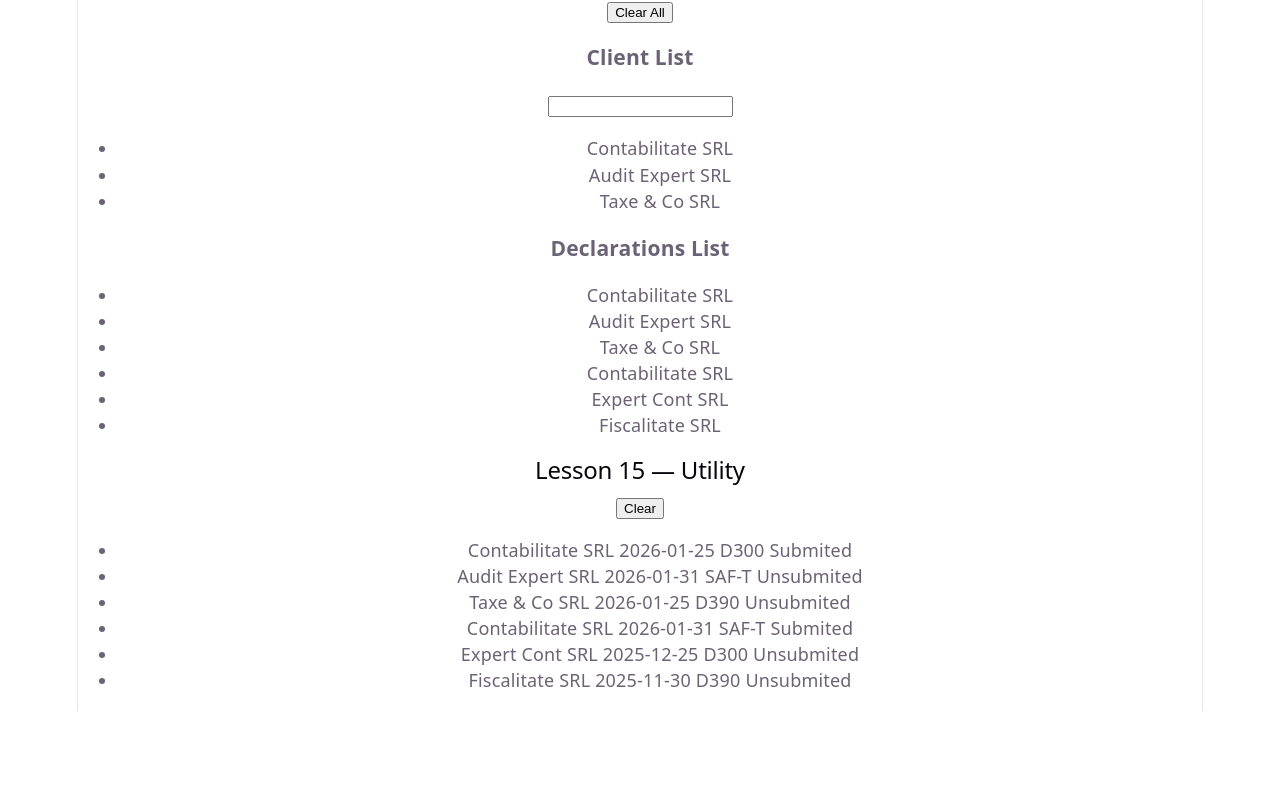
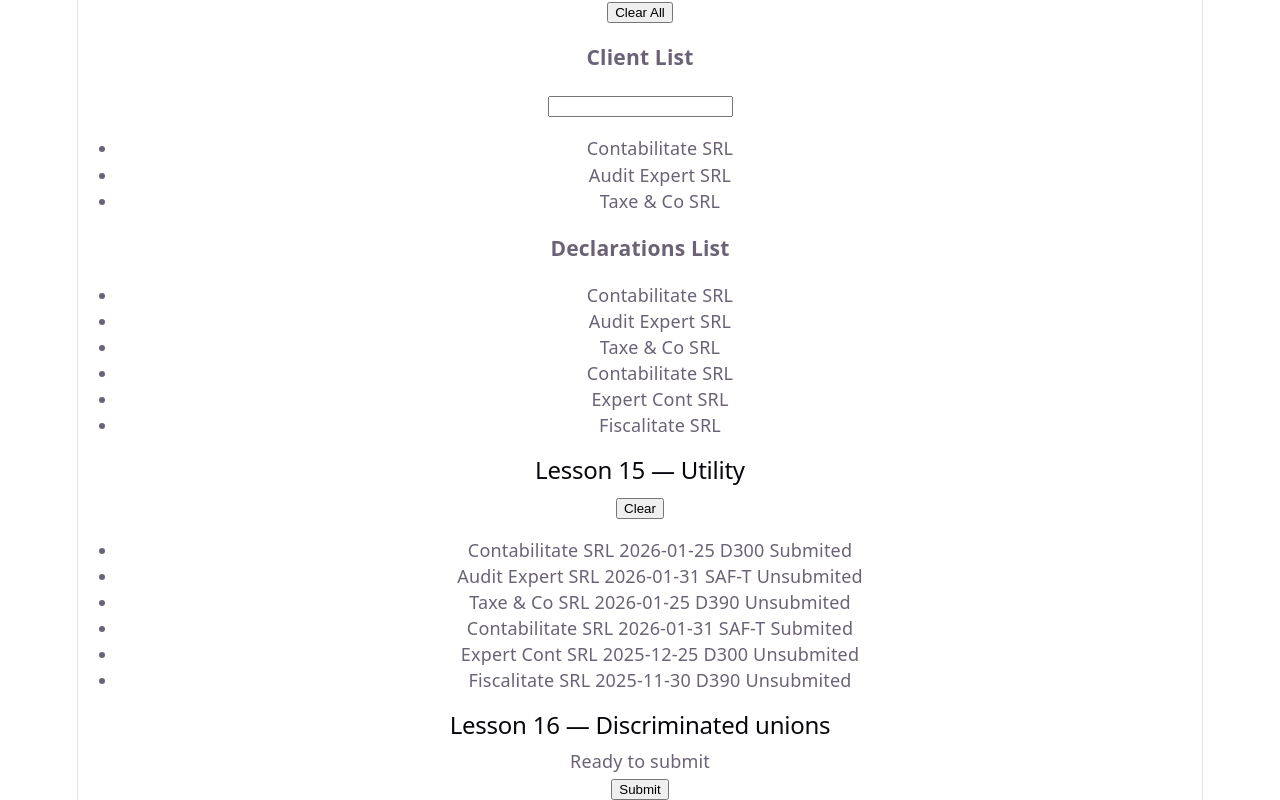
Before and after one commit to StoianSorinAlexandru/LearnTSX, a React (Vite) app: page / in a window 1280 px wide. Shown: the part 3200-4000 px from the top of the page. Before the commit the page ends 3911 px from the top, so only its background shows below. Built offline with nearby package versions, Linux system fonts and the light colour scheme.

Commit message:
Lessson 16

```diff
--- a/src/App.tsx
+++ b/src/App.tsx
@@ -679,6 +679,102 @@ const DeclarationUpdateComponet = () => {
   )
 }
 
+// --- Lesson 16: Discriminated Unions ---
+
+type SubmissionState =
+  | { status: "idle" }
+  | { status: "validating" }
+  | { status: "submitting"; declarationId: string }
+  | { status: "success"; submittedAt: string; declarationId: string }
+  | { status: "error"; message: string; retryable: boolean }
+
+
+const SubmissionFlow = () => {
+  const [state, setState] = useState<SubmissionState>({status: "idle"})
+
+  useEffect(() => {
+    console.log(state.status)
+  }, [state])
+
+  const handleStart = (decId: string) => {
+    setState({status: "validating"})
+
+    setTimeout(() => {
+      setState({status: "submitting", declarationId: decId})
+
+      setTimeout(() => {
+        if(Math.random() > 0.5){
+          setState({
+            status: "success",
+            submittedAt: new Date().toISOString(),
+            declarationId: "DEC-001"
+          })
+        }else{
+
+          setState({
+            status: "error",
+            message: "Failed to connect to ANAF",
+            retryable: true
+          })
+        }
+      }, 1000)
+    }, 1000)
+  }
+
+  const handleReset = () => {
+    setState({status: "idle"})
+  }
+
+
+  switch (state.status) {
+    case "idle":
+      return (
+        <div>
+          <p>Ready to submit</p>
+          <button
+            onClick={() => handleStart("DEC-001")}>
+            Submit
+          </button>
+
+        </div>
+      )
+    case "validating":
+      return(
+        <p>Validating declaration...</p>
+      )
+    case "submitting":
+      return(
+        <p>Submiting {state.declarationId}</p>
+      )
+
+      case "success":
+        return (
+          <div>
+          <p>Sucesssfully submited at {state.submittedAt}</p>
+          <button onClick={handleReset}>Reset</button>
+        </div>
+      )
+      case "error":
+        return (
+          <div>
+            <p>Error: {state.message}</p>
+            {state.retryable && <button onClick={() => handleStart("DEC-001")}>Retry</button>}
+            <button onClick={handleReset}>Reset</button>
+          </div>
+        )
+  }
+}
+
+
+const SubmitPage = () => {
+
+  return(
+    <>
+      <SubmissionFlow />
+    </>
+  )
+}
+
 // --- App ---
 
 const App = () => {
@@ -735,6 +831,10 @@ const App = () => {
 
       <h2>Lesson 15 — Utility</h2>
       <DeclarationUpdateComponet/>
+
+      <h2>Lesson 16 — Discriminated unions</h2>
+      <SubmitPage/>
+
     </div>
   )
 }
```
